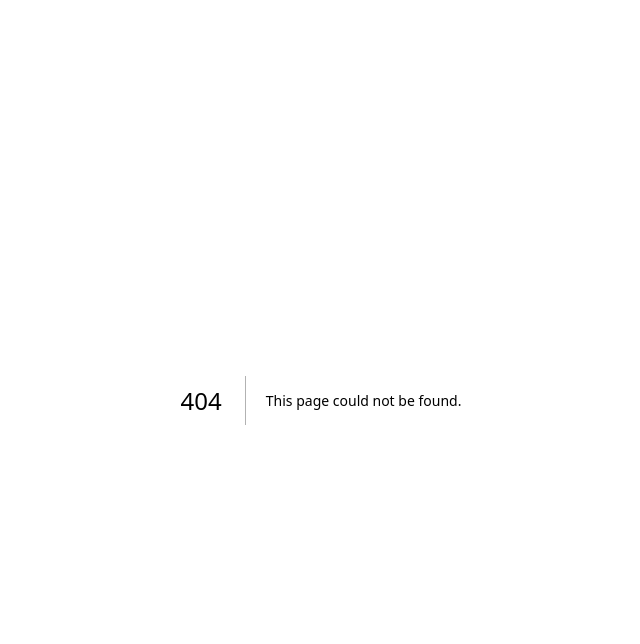
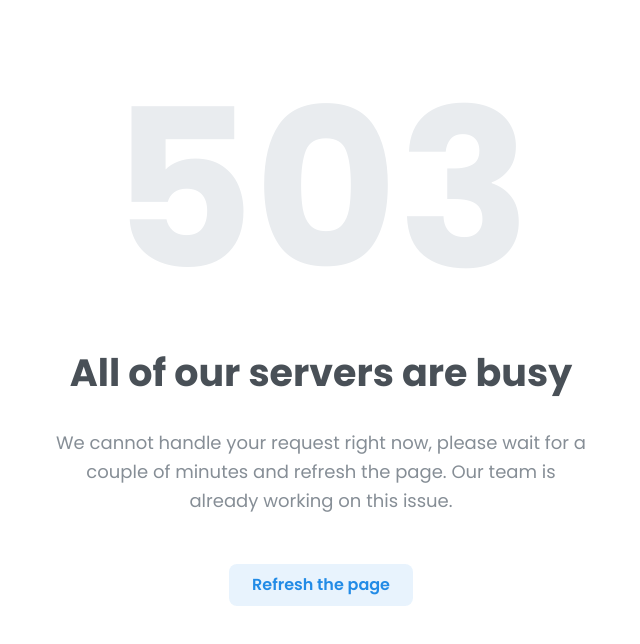
Before and after one commit to masb0ymas/nextine, a Next.js app: page /503 in a window 1280 px wide. Before the commit this address had no page. Shown: the top 644 px of the page, without its empty margins (319-959 px from the left). Built offline with nearby package versions, Linux system fonts and the light colour scheme.

Commit message:
feat: add  error layout

```diff
--- /dev/null
+++ b/src/layouts/containers/Error/ErrorPage.module.css
@@ -0,0 +1,39 @@
+.root {
+  padding-top: rem(80px);
+  padding-bottom: rem(120px);
+}
+
+.label {
+  text-align: center;
+  font-weight: 900;
+  font-size: rem(220px);
+  line-height: 1;
+  margin-bottom: calc(var(--mantine-spacing-xl) * 1.5);
+  color: var(--mantine-color-gray-2);
+
+  @media (max-width: $mantine-breakpoint-sm) {
+    font-size: rem(120px);
+  }
+}
+
+.title {
+  font-family:
+    Greycliff CF,
+    var(--mantine-font-family);
+  text-align: center;
+  font-weight: 900;
+  font-size: rem(38px);
+  color: var(--mantine-color-gray-7);
+
+  @media (max-width: $mantine-breakpoint-sm) {
+    font-size: rem(32px);
+  }
+}
+
+.description {
+  max-width: rem(540px);
+  margin: auto;
+  margin-top: var(--mantine-spacing-xl);
+  margin-bottom: calc(var(--mantine-spacing-xl) * 1.5);
+  color: var(--mantine-color-gray-6);
+}
--- /dev/null
+++ b/src/layouts/containers/Error/ServiceUnavailable.tsx
@@ -0,0 +1,25 @@
+import { Button, Container, Group, Text, Title } from '@mantine/core'
+import classes from './ErrorPage.module.css'
+
+function ServiceUnavailable() {
+  return (
+    <div className={classes.root}>
+      <Container>
+        <div className={classes.label}>503</div>
+        <Title className={classes.title}>All of our servers are busy</Title>
+        <Text size="lg" ta="center" className={classes.description}>
+          We cannot handle your request right now, please wait for a couple of
+          minutes and refresh the page. Our team is already working on this
+          issue.
+        </Text>
+        <Group justify="center">
+          <Button variant="light" size="md" radius="md">
+            Refresh the page
+          </Button>
+        </Group>
+      </Container>
+    </div>
+  )
+}
+
+export default ServiceUnavailable
--- /dev/null
+++ b/src/pages/404.tsx
@@ -0,0 +1,3 @@
+import NotFound from '~/layouts/containers/Error/NotFound'
+
+export default NotFound
--- /dev/null
+++ b/src/pages/500.tsx
@@ -0,0 +1,3 @@
+import InternalServer from '~/layouts/containers/Error/InternalServer'
+
+export default InternalServer
--- /dev/null
+++ b/src/pages/503.tsx
@@ -0,0 +1,3 @@
+import ServiceUnavailable from '~/layouts/containers/Error/ServiceUnavailable'
+
+export default ServiceUnavailable
```
Also changed, not shown: src/layouts/containers/Error/InternalServer.tsx (added, +22 -0 lines), src/layouts/containers/Error/NotFound.tsx (added, +23 -0 lines).
